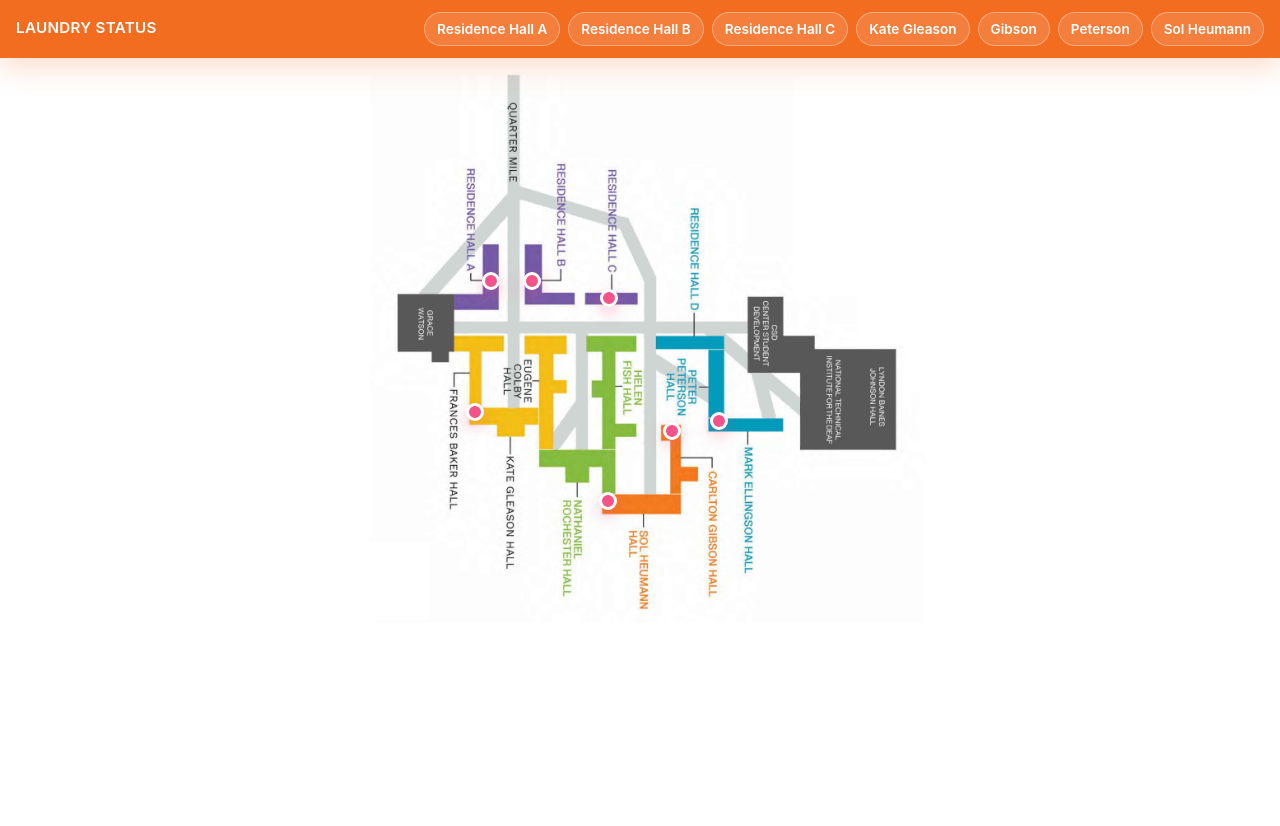
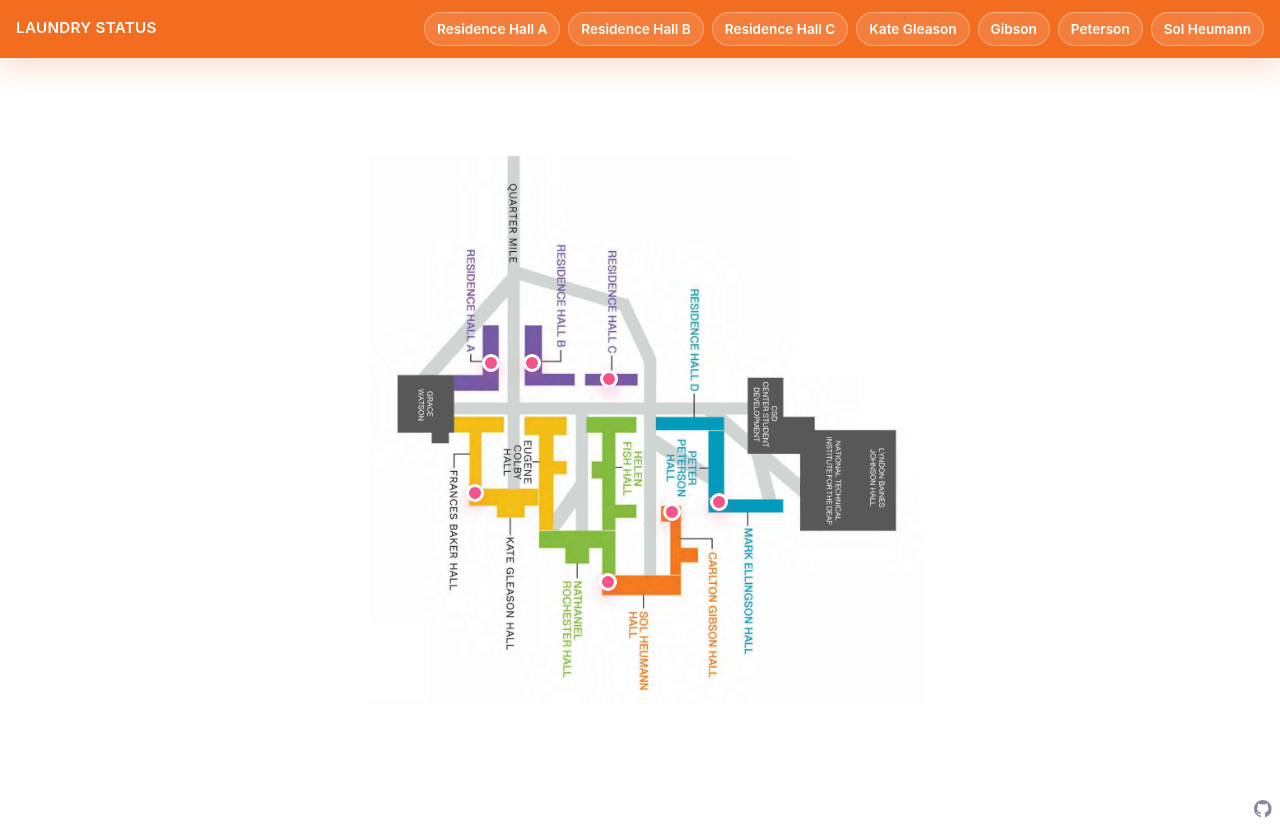
Before and after one commit to tmcnulty387/LaundryStatus, a React (Vite) app in the folder frontend/: page / in a window 1280 px wide. Before the commit the page ends 800 px from the top, so only its background shows below. Built offline with nearby package versions, Linux system fonts and the light colour scheme; no server answers.

Commit message:
Added github link

```diff
--- a/frontend/src/App.css
+++ b/frontend/src/App.css
@@ -39,6 +39,36 @@
   display: flex;
   flex-direction: column;
   color: #0f1b2c;
+}
+
+.site-footer {
+  display: flex;
+  justify-content: flex-end;
+  padding: 0 0.5rem 0.5rem;
+}
+
+.github-link {
+  display: inline-flex;
+  align-items: center;
+  justify-content: center;
+  width: 1.1rem;
+  height: 1.1rem;
+  color: rgba(81, 96, 122, 0.72);
+  transition:
+    color 0.2s ease,
+    transform 0.2s ease;
+}
+
+.github-link:hover,
+.github-link:focus-visible {
+  color: #13274f;
+  transform: translateY(-1px);
+  outline: none;
+}
+
+.github-icon {
+  width: 100%;
+  height: 100%;
 }
 
 .navbar {
--- a/frontend/src/App.tsx
+++ b/frontend/src/App.tsx
@@ -1,4 +1,5 @@
 import "./App.css";
+import Footer from "./components/Footer";
 import Map from "./components/Map";
 import Navbar from "./components/Navbar";
 import Room from "./components/Room";
@@ -6,8 +7,11 @@
 function App({ roomSlug }: { roomSlug: string }) {
   return (
     <>
-      <Navbar />
-      {roomSlug == "/" ? <Map /> : <Room roomSlug={roomSlug} />}
+      <div className="app-shell">
+        <Navbar />
+        {roomSlug == "/" ? <Map /> : <Room roomSlug={roomSlug} />}
+      </div>
+      <Footer />
     </>
   );
 }
--- /dev/null
+++ b/frontend/src/components/Footer.tsx
@@ -0,0 +1,41 @@
+const githubUrl = "https://github.com/tmcnulty387/LaundryStatus";
+
+function GitHubIcon() {
+  return (
+    <svg
+      aria-hidden="true"
+      className="github-icon"
+      viewBox="0 0 16 16"
+      focusable="false"
+    >
+      <path
+        fill="currentColor"
+        d="M8 0C3.58 0 0 3.58 0 8a8 8 0 0 0 5.47 7.59c.4.07.55-.17.55-.38
+        0-.19-.01-.82-.01-1.49-2.01.37-2.53-.49-2.69-.94-.09-.23-.48-.94-.82-1.13-.28-.15-.68-.52
+        0-.53.63-.01 1.08.58 1.23.82.72 1.21 1.87.87 2.33.66.07-.52.28-.87.5-1.07-1.78-.2-3.64-.89-3.64-3.95
+        0-.87.31-1.59.82-2.15-.08-.2-.36-1.02.08-2.12 0 0 .67-.21 2.2.82a7.65 7.65 0 0 1 4 0c1.53-1.04
+        2.2-.82 2.2-.82.44 1.1.16 1.92.08 2.12.51.56.82 1.27.82 2.15 0 3.07-1.87 3.75-3.65 3.95.29.25.54.73.54 1.48
+        0 1.07-.01 1.93-.01 2.2 0 .21.15.46.55.38A8 8 0 0 0 16 8c0-4.42-3.58-8-8-8Z"
+      />
+    </svg>
+  );
+}
+
+function Footer() {
+  return (
+    <footer className="site-footer">
+      <a
+        className="github-link"
+        href={githubUrl}
+        target="_blank"
+        rel="noreferrer"
+        aria-label="View LaundryStatus on GitHub"
+        title="View LaundryStatus on GitHub"
+      >
+        <GitHubIcon />
+      </a>
+    </footer>
+  );
+}
+
+export default Footer;
```
